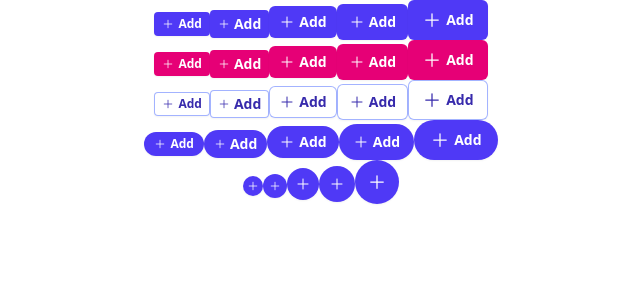
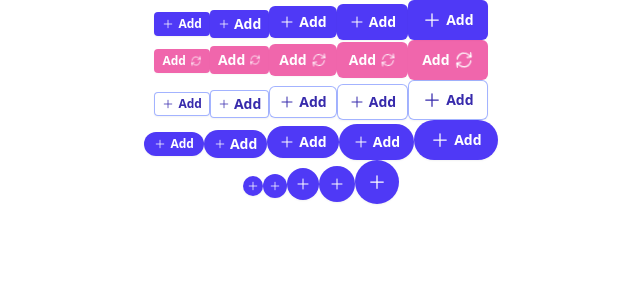
Before and after one commit to aprianfirlanda/vite-reactjs-template, a React (Vite) app: page / in a window 1280 px wide. Shown: the top 300 px of the page, without its empty margins (319-959 px from the left). Built offline with nearby package versions, Linux system fonts and the light colour scheme.

Commit message:
feat(ui button): add prop loading

```diff
--- a/src/components/ui/button/Button.jsx
+++ b/src/components/ui/button/Button.jsx
@@ -1,5 +1,6 @@
 import React from 'react';
 import PropTypes from 'prop-types';
+import { ArrowPathIcon } from '@heroicons/react/24/outline/index.js';
 
 const textClasses = {
   xs: 'text-xs',
@@ -101,7 +102,6 @@ const iconSizes = {
   xl: 'size-5',
 };
 
-// @TODO: add props isLoading, onClick
 function Button({
   children,
   type = 'button',
@@ -110,6 +110,7 @@ function Button({
   variant = 'normal',
   color = 'primary',
   onClick,
+  loading = false,
   disabled = false,
 }) {
   const radius = shape === 'normal' ? radiusNormal[size] : 'rounded-full';
@@ -118,23 +119,43 @@ function Button({
   const iconSize = iconSizes[size];
   const variantClass = colorClasses[color]?.[variant] || colorClasses.primary[variant];
 
-  const processedChildren = React.Children.map(children, (child) => {
-    if (React.isValidElement(child)) {
-      return React.cloneElement(child, {
-        className: `${iconSize} ${child.props.className || ''}`,
-      });
+  const childCount = React.Children.count(children);
+  const isSingleElement = childCount === 1 && React.isValidElement(children);
+
+  const spinner = <ArrowPathIcon className={`${iconSize} animate-spin`} />;
+
+  let replacedIcon = false;
+  const mapped = React.Children.map(children, (child) => {
+    if (!React.isValidElement(child)) return child;
+
+    if (loading && !replacedIcon) {
+      replacedIcon = true;
+      return spinner;
     }
-    return child;
+    return React.cloneElement(child, {
+      className: `${iconSize} ${child.props.className || ''}`,
+      'aria-hidden': child.props['aria-hidden'] ?? !!text,
+    });
   });
+
+  let finalChildren = mapped;
+
+  if (loading && !replacedIcon) {
+    finalChildren = shape === 'circular' ? spinner : [spinner, ...React.Children.toArray(mapped)];
+  }
+
+  const gapClass = shape === 'circular' || (isSingleElement && replacedIcon) ? '' : 'gap-1';
 
   return (
     <button
       type={type}
-      className={`inline-flex items-center justify-center gap-1 font-semibold shadow-xs transition ${radius} ${padding} ${text} ${variantClass}`}
+      className={`inline-flex items-center justify-center font-semibold shadow-xs transition
+        ${gapClass} ${radius} ${padding} ${text} ${variantClass}
+        ${disabled || loading ? 'opacity-60 cursor-not-allowed' : ''}`}
       onClick={onClick}
-      disabled={disabled}
+      disabled={disabled || loading}
     >
-      {processedChildren}
+      {finalChildren}
     </button>
   );
 }
@@ -156,6 +177,7 @@ Button.propTypes = {
     'error',
   ]),
   onClick: PropTypes.func,
+  loading: PropTypes.bool,
   disabled: PropTypes.bool,
 };
 
--- a/src/main.jsx
+++ b/src/main.jsx
@@ -29,25 +29,25 @@ createRoot(document.getElementById('root')).render(
       </Button>
     </div>
     <div className="mx-auto w-fit">
-      <Button size="xs" color="secondary">
+      <Button size="xs" color="secondary" loading>
+        Add
         <PlusIcon />
+      </Button>
+      <Button size="sm" color="secondary" loading>
         Add
+        <PlusIcon />
       </Button>
-      <Button size="sm" color="secondary">
+      <Button size="md" color="secondary" loading>
+        Add
         <PlusIcon />
+      </Button>
+      <Button size="lg" color="secondary" loading>
         Add
+        <PlusIcon />
       </Button>
-      <Button size="md" color="secondary">
+      <Button size="xl" color="secondary" loading>
+        Add
         <PlusIcon />
-        Add
-      </Button>
-      <Button size="lg" color="secondary">
-        <PlusIcon />
-        Add
-      </Button>
-      <Button size="xl" color="secondary">
-        <PlusIcon />
-        Add
       </Button>
     </div>
     <div className="mx-auto w-fit">
```
